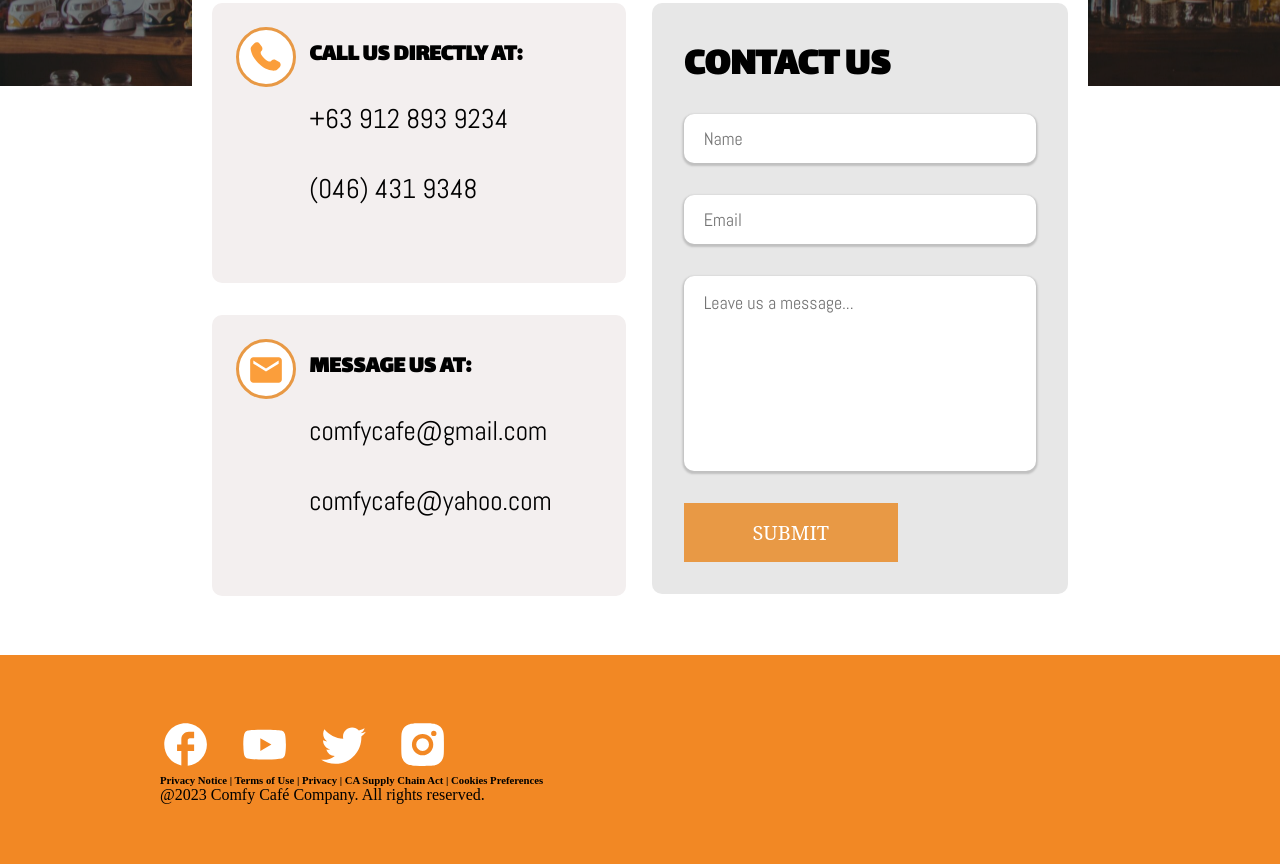
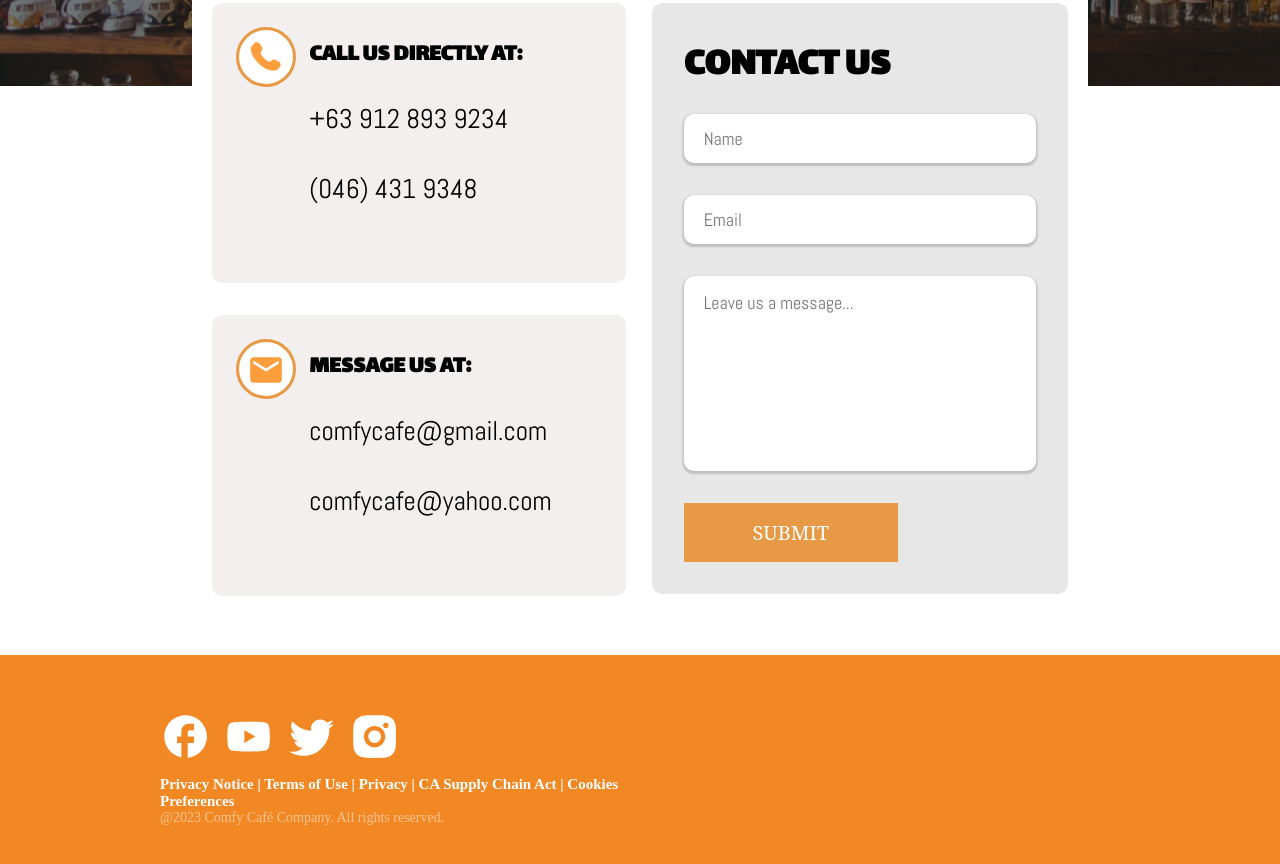
Before and after one commit to Mich-Tapawan/CC-LandingPage, a plain HTML site: page index.html in a window 1280 px wide. Shown: the part 3635-4499 px from the top of the page. Drawn offline with Linux system fonts and the light colour scheme; a web font is replaced by a local one.

Commit message:
Styled foooter desc texts

```diff
--- a/src/index.css
+++ b/src/index.css
@@ -608,18 +608,40 @@ footer{
     height: 35.9vh;
     background-color: #F28824;
     top: 20vh;
-    padding: 4rem 10rem;
+    padding: 3.5rem 10rem;
+}
+
+.ftr-left{
+    width: 50%;
 }
 
 .soc-logos{
-    width: 30%;
+    width: 50%;
     height: auto;
     display: flex;
     align-items: center;
     justify-content: space-between;
+    margin-bottom: 10px;
 }
 
 .soc-logo{
     width: 4vw;
     height: auto;
 }
+
+.ftr-desc{
+    color: #fff
+}
+
+.ftr-desc h6{
+    font-size: 15px;
+}
+
+.ftr-desc p{
+    font-size: 14px;
+    opacity: 50%;
+}
+
+.ftr-right{
+    width: 50%;
+}
```
